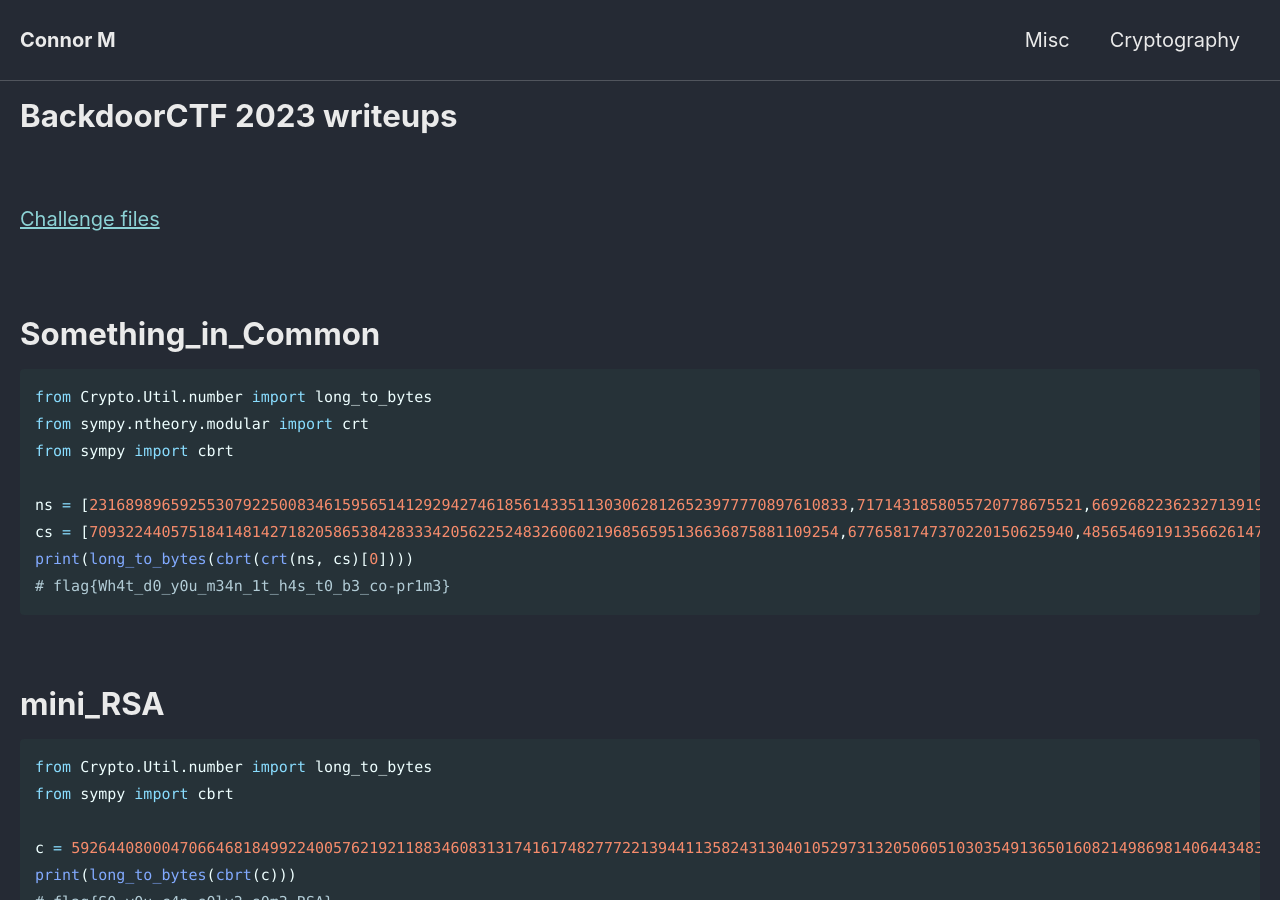
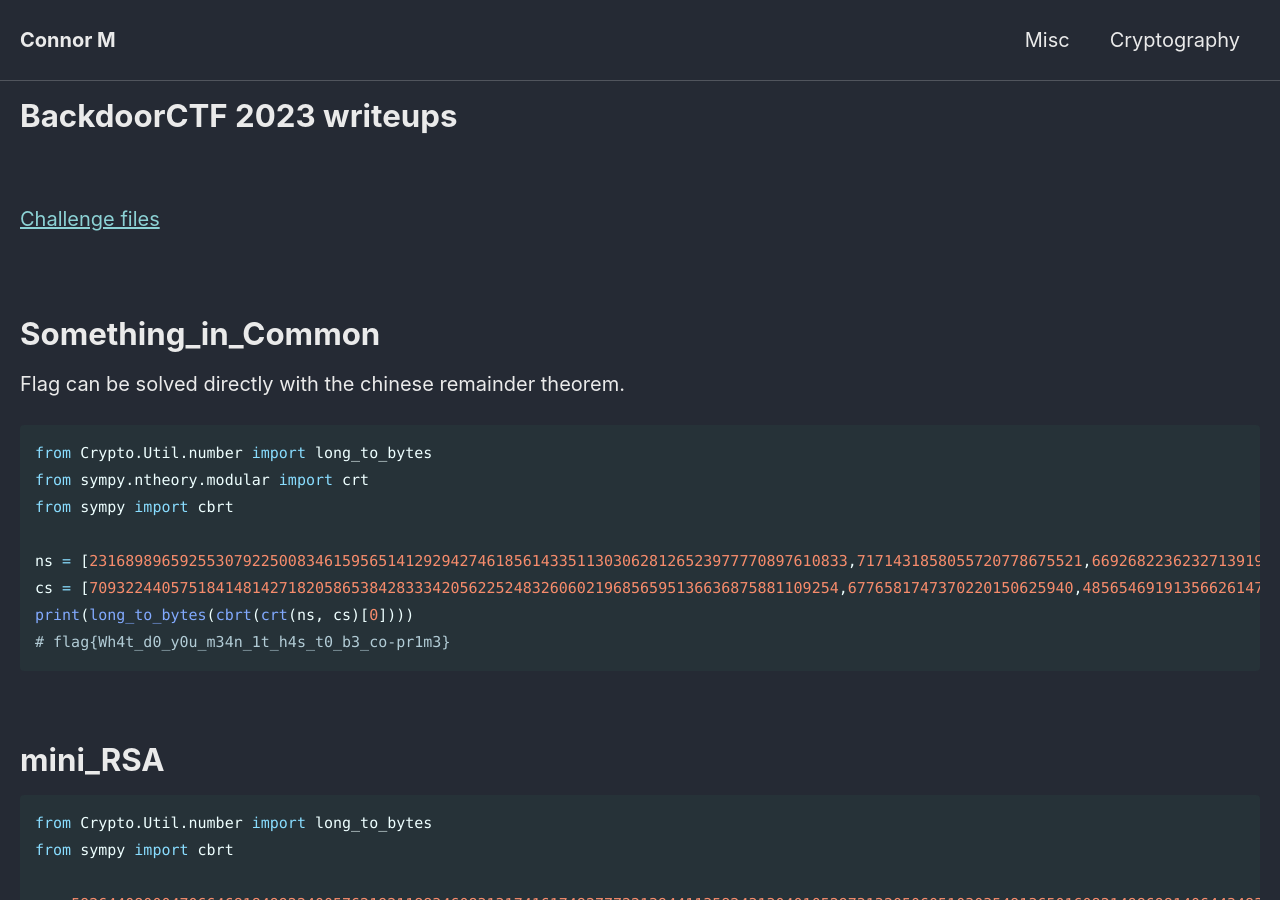
Before and after one commit to Connor-McCartney/Connor-McCartney.github.io, a Jekyll site: the page built from _pages/cryptography/other/BackdoorCTF-2023-writeups.md, in a window 1280 px wide and 900 px high. Built offline with Jekyll 4.4.1, drawn with Linux system fonts in a browser that asks for light colours; cached includes are drawn as plain includes.

Commit message:
Update BackdoorCTF-2023-writeups.md

````diff
--- a/_pages/cryptography/other/BackdoorCTF-2023-writeups.md
+++ b/_pages/cryptography/other/BackdoorCTF-2023-writeups.md
@@ -12,6 +12,8 @@ title: BackdoorCTF 2023 writeups
 
 
 # Something_in_Common
+
+Flag can be solved directly with the chinese remainder theorem.
 
 ```python
 from Crypto.Util.number import long_to_bytes
````
